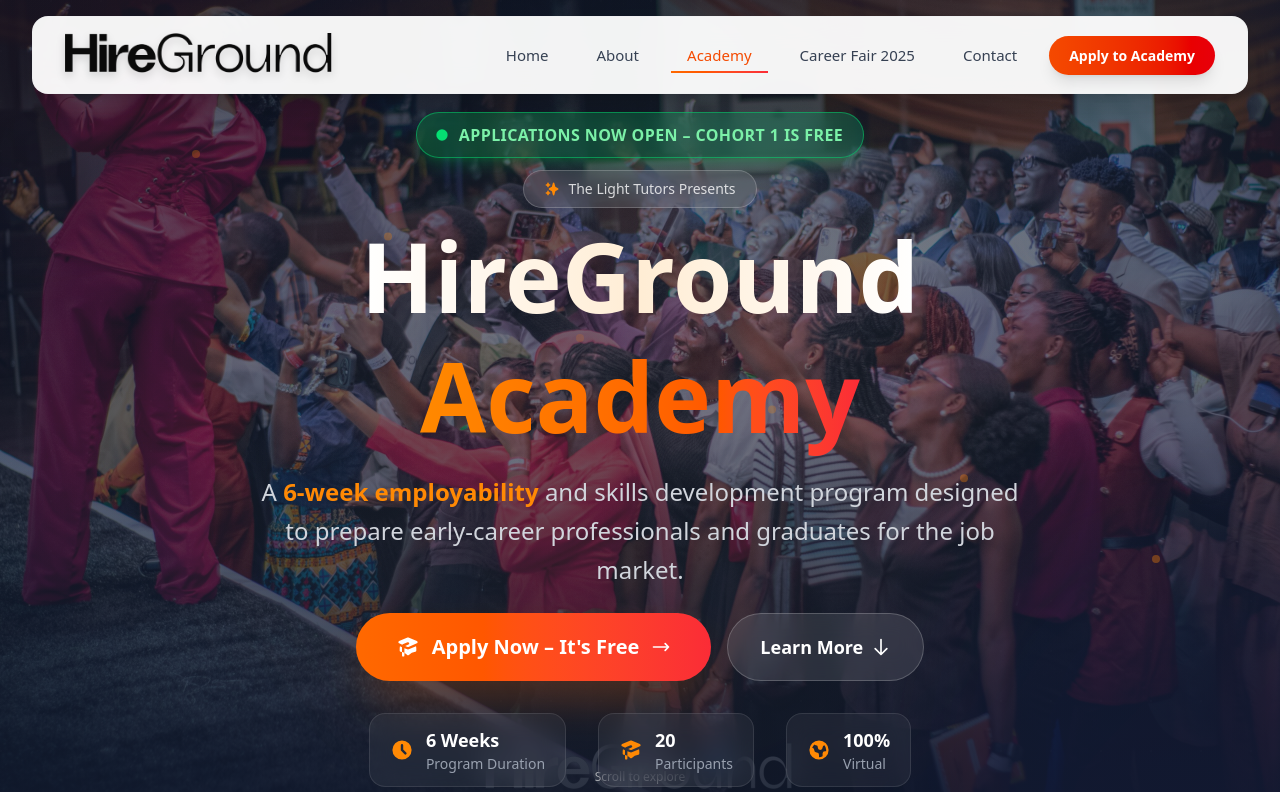
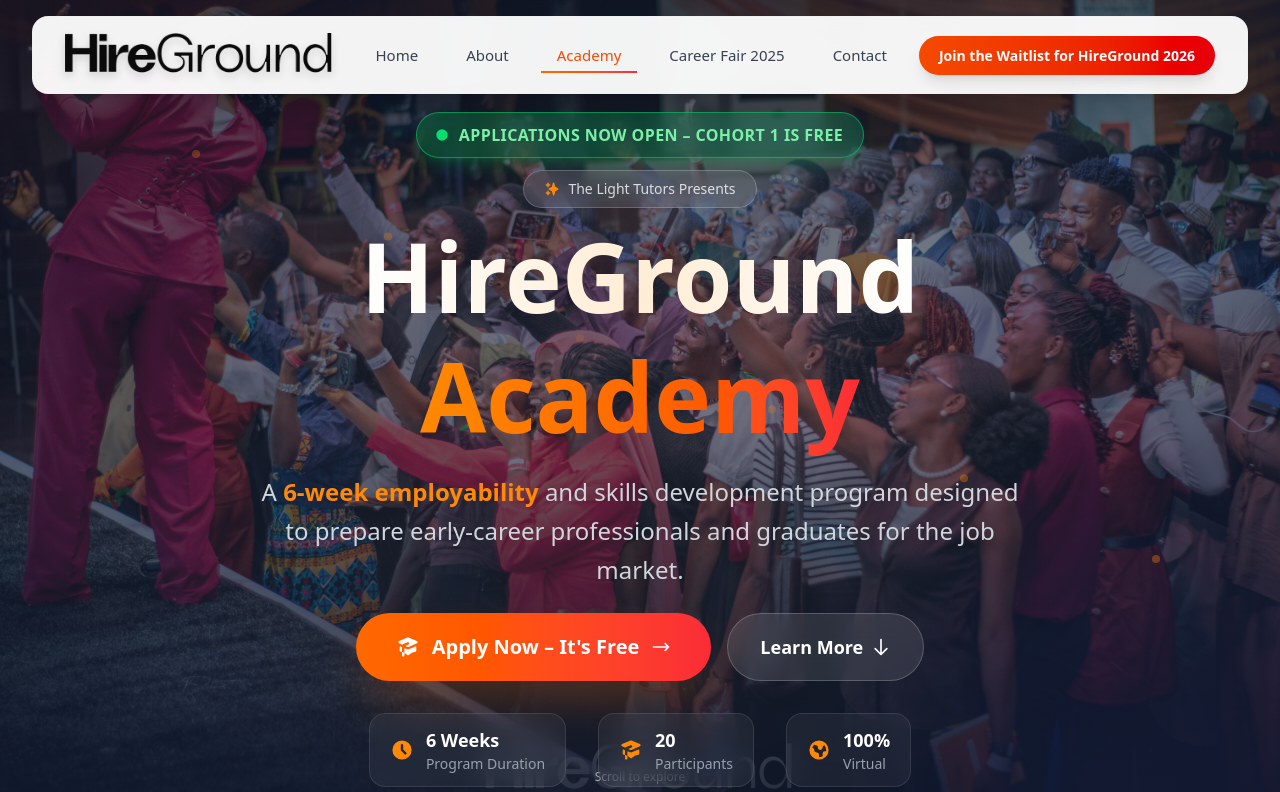
Before and after one commit to Phemmy-Dev/hireground-by-tlt, a React (Vite) app: page /academy in a window 1280 px wide. Shown: the top 792 px of the page. Built offline with nearby package versions, Linux system fonts and the light colour scheme.

Commit message:
added waitlist to navbar and added id to waitlist section

```diff
--- a/src/components/Navbar.jsx
+++ b/src/components/Navbar.jsx
@@ -95,7 +95,7 @@
                                 rel="noopener noreferrer"
                                 className="px-5 py-2.5 bg-gradient-to-r from-orange-600 to-red-600 text-white text-sm font-semibold rounded-full shadow-lg hover:shadow-xl hover:from-orange-700 hover:to-red-700 transform hover:-translate-y-1 transition-all duration-300 whitespace-nowrap"
                             >
-                                Apply to Academy
+                                Join the Waitlist for HireGround 2026
                             </a>
                         </motion.div>
                     </div>
@@ -161,7 +161,7 @@
                                         rel="noopener noreferrer"
                                         className="block w-full px-6 py-3 bg-gradient-to-r from-orange-600 to-red-600 text-white font-semibold text-center rounded-xl shadow-lg hover:shadow-xl transition-all duration-300"
                                     >
-                                        Apply to Academy
+                                        Join the Waitlist for HireGround 2026
                                     </a>
                                 </motion.div>
                             </div>
--- a/src/components/sections/WaitlistSection.jsx
+++ b/src/components/sections/WaitlistSection.jsx
@@ -5,7 +5,7 @@
 
 const WaitlistSection = () => {
     return (
-        <section className="py-20 bg-gradient-to-b from-orange-50 to-white relative overflow-hidden">
+        <section id="waitlist" className="py-20 bg-gradient-to-b from-orange-50 to-white relative overflow-hidden">
             {/* Background elements */}
             <div className="absolute top-0 right-0 -mr-20 -mt-20 w-96 h-96 rounded-full bg-orange-200/50 blur-3xl opacity-50 mix-blend-multiply"></div>
             <div className="absolute bottom-0 left-0 -ml-20 -mb-20 w-80 h-80 rounded-full bg-red-200/50 blur-3xl opacity-50 mix-blend-multiply"></div>
```
